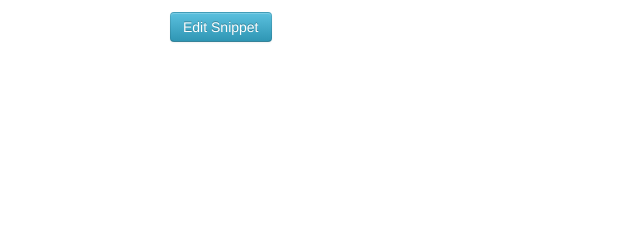
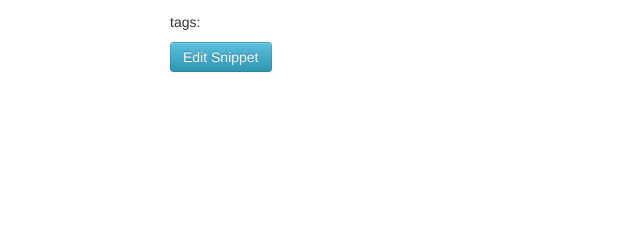
Before and after one commit to johnnncodes/django-snippets, a Django app: template django_snippets/templates/snippets/snippet_details.html in a window 1280 px wide. Shown: the part 228-468 px from the top of the page, without its empty margins (0-640 px from the left). Run offline with Django 3.2, Linux system fonts and the light colour scheme; the template is opened without the code that fills it, so the values that code supplies are empty.

Commit message:
show tags of a snippet in snippet details view

```diff
--- a/django_snippets/templates/snippets/snippet_details.html
+++ b/django_snippets/templates/snippets/snippet_details.html
@@ -6,6 +6,19 @@
   <p>body: {{ snippet.body }}</p>
   <p>author: {{ snippet.author }}</p>
   <p>slug: {{ snippet.slug }}</p>
+  <p>tags:</p>
+  {% if snippet.tags %}
+    <ul>
+      {% for tag in snippet.tags %}
+        <li>
+          <a href="{% url 'tag_snippets' tag.slug %}">
+            {{ tag }}
+          </a>
+        </li>
+      {% endfor %}
+    </ul>
+  {% endif %}
+
 
   <a href="{% url 'snippet_update' snippet.slug %}" class="btn btn-info">
     Edit Snippet
--- a/django_snippets/templates/tags/snippets.html
+++ b/django_snippets/templates/tags/snippets.html
@@ -3,7 +3,7 @@
 {% load pagination_tags %}
 
 {% block content_inner %}
-  <h3>Snippets</h3>
+  <h3>Snippets tagged with "{{ tag.name }}"</h3>
   {% if snippets %}
     <ul id="snippets">
       {% autopaginate snippets 30 %}
--- a/snippets/models.py
+++ b/snippets/models.py
@@ -22,3 +22,6 @@ class Snippet(TimeStampedModel):
 
     def get_absolute_url(self):
         return reverse('snippet_details', args=(self.slug,))
+
+    def get_tags(self, limit=5):
+        return self.tags.all()[:limit]
--- a/snippets/views.py
+++ b/snippets/views.py
@@ -34,6 +34,11 @@ class SnippetDetailsView(LoginRequiredMixin, DetailView):
     template_name = 'snippets/snippet_details.html'
     model = Snippet
     context_object_name = 'snippet'
+
+    def get_context_data(self, **kwargs):
+        context = super(SnippetDetailsView, self).get_context_data(**kwargs)
+        context['snippet'].tags = context['snippet'].get_tags()
+        return context
 
 
 class CreateSnippetView(LoginRequiredMixin, CreateView):
```
